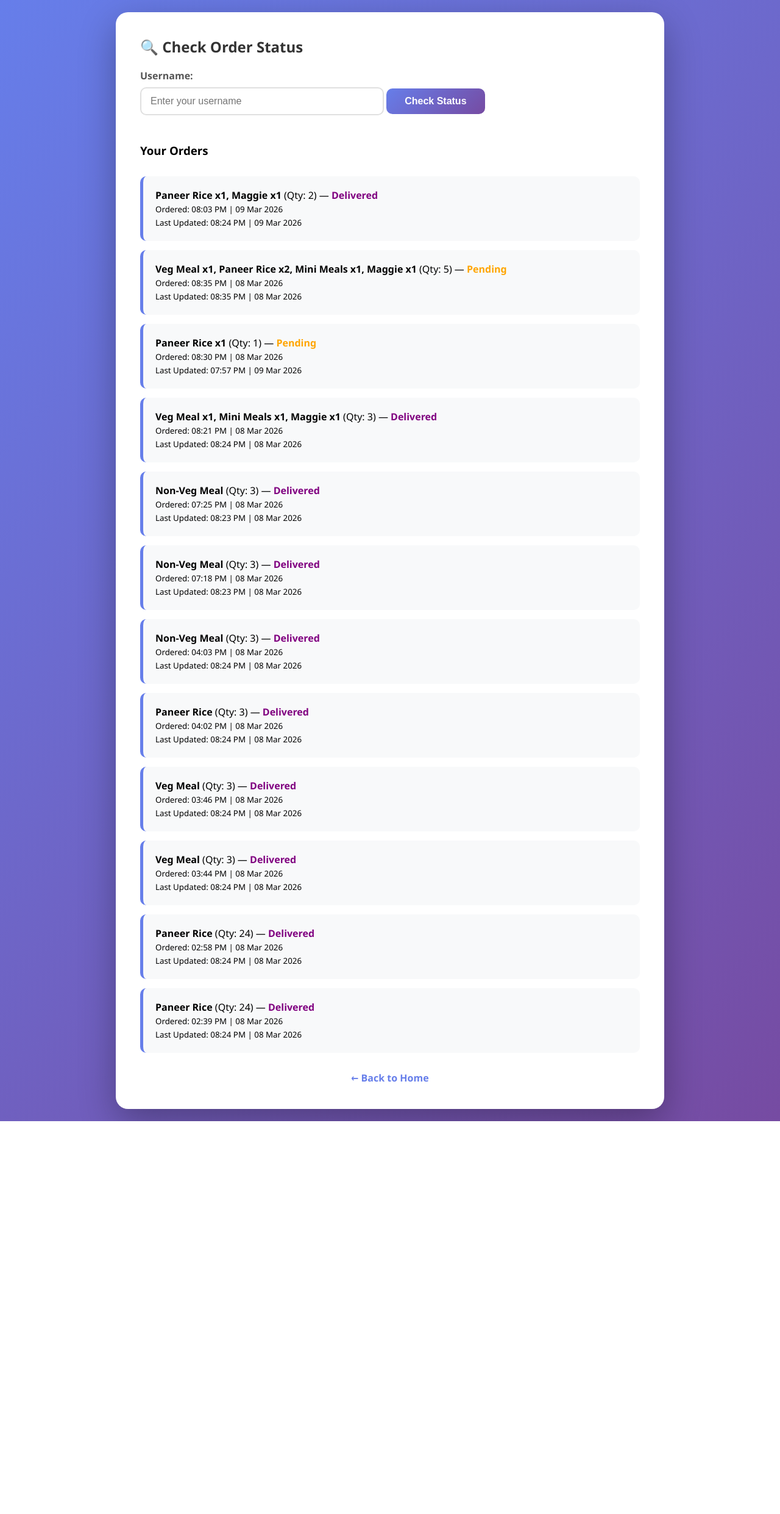
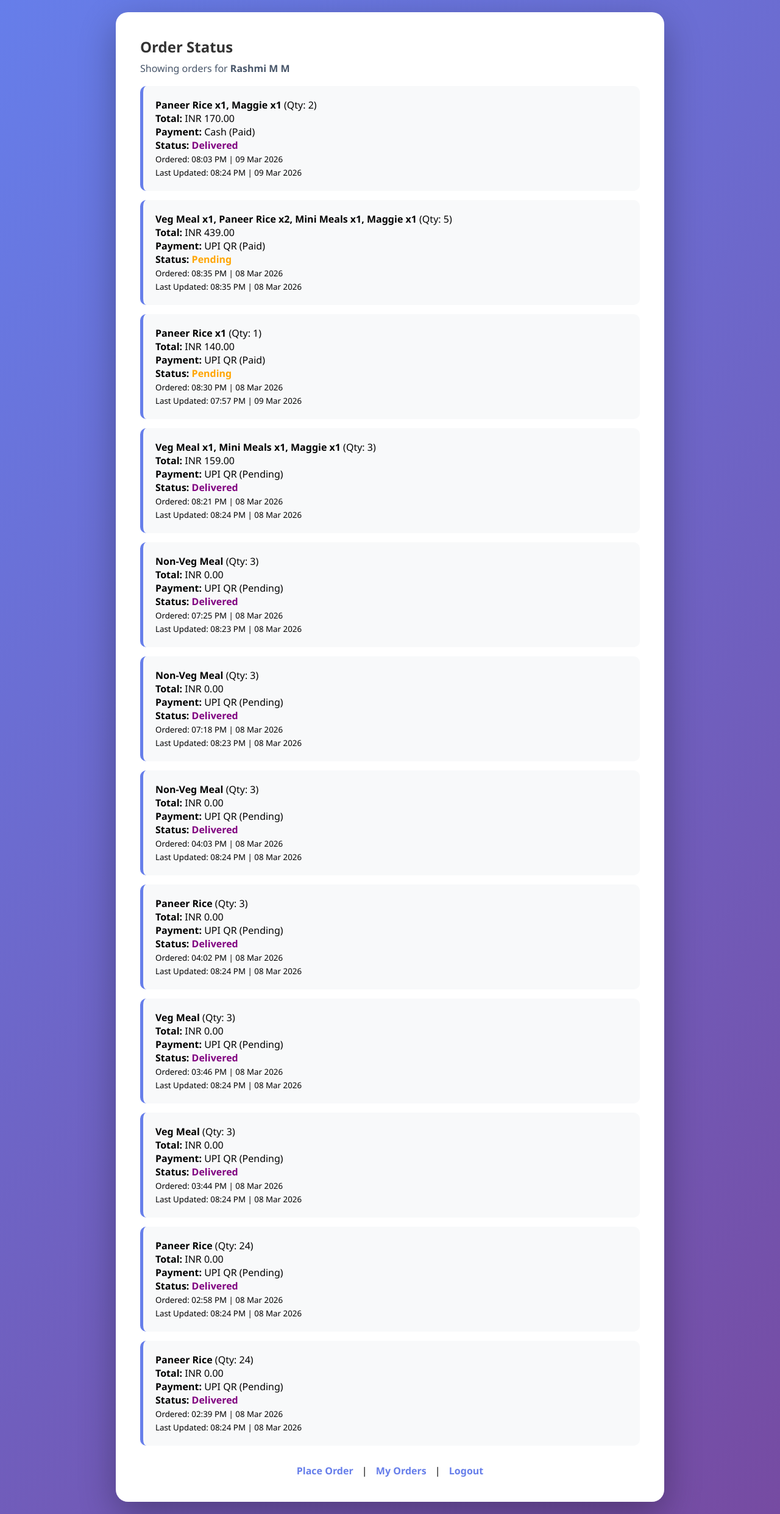
Before and after one commit to rashmimalikarjun/Order-management-system, a Flask app: page /status in a window 1280 px wide. Shown: the whole page at 61% size. Before the commit the page ends 1838 px from the top, so only its background shows below. Run offline with Flask 3, Linux system fonts and the light colour scheme; a user stored in the database is signed in; data comes from the database, SQL or seed files in the repository.

Commit message:
Update status.html

```diff
--- a/templates/status.html
+++ b/templates/status.html
@@ -5,19 +5,13 @@
     <meta name="viewport" content="width=device-width, initial-scale=1.0">
     <title>Check Status - Catering System</title>
     <style>
-        * {
-            margin: 0;
-            padding: 0;
-            box-sizing: border-box;
-        }
-
+        * { margin: 0; padding: 0; box-sizing: border-box; }
         body {
             font-family: 'Segoe UI', Tahoma, Geneva, Verdana, sans-serif;
             background: linear-gradient(135deg, #667eea 0%, #764ba2 100%);
             min-height: 100vh;
             padding: 20px;
         }
-
         .container {
             max-width: 900px;
             margin: 0 auto;
@@ -26,56 +20,9 @@
             box-shadow: 0 20px 60px rgba(0,0,0,0.3);
             padding: 40px;
         }
-
-        h2 {
-            color: #333;
-            margin-bottom: 20px;
-        }
-
-        label {
-            display: block;
-            margin-bottom: 8px;
-            color: #555;
-            font-weight: 600;
-        }
-
-        input[type="text"] {
-            width: 100%;
-            max-width: 400px;
-            padding: 12px 15px;
-            border: 2px solid #e0e0e0;
-            border-radius: 10px;
-            font-size: 16px;
-            margin-bottom: 15px;
-        }
-
-        input:focus {
-            outline: none;
-            border-color: #667eea;
-            box-shadow: 0 0 0 3px rgba(102, 126, 234, 0.1);
-        }
-
-        button {
-            background: linear-gradient(135deg, #667eea 0%, #764ba2 100%);
-            color: white;
-            padding: 12px 30px;
-            border: none;
-            border-radius: 10px;
-            font-size: 16px;
-            font-weight: 600;
-            cursor: pointer;
-        }
-
-        button:hover {
-            transform: translateY(-2px);
-            box-shadow: 0 10px 20px rgba(102, 126, 234, 0.3);
-        }
-
-        ul {
-            list-style: none;
-            margin-top: 30px;
-        }
-
+        h2 { color: #333; margin-bottom: 8px; }
+        .meta { color: #475569; margin-bottom: 18px; }
+        ul { list-style: none; margin-top: 10px; }
         li {
             background: #f8f9fa;
             padding: 20px;
@@ -83,12 +30,10 @@
             border-radius: 10px;
             border-left: 5px solid #667eea;
         }
-
         .status-pending { color: orange; font-weight: bold; }
         .status-preparing { color: blue; font-weight: bold; }
         .status-ready { color: green; font-weight: bold; }
         .status-delivered { color: purple; font-weight: bold; }
-
         .alert-error {
             background: #f8d7da;
             color: #842029;
@@ -97,36 +42,34 @@
             border-left: 4px solid #842029;
             margin: 20px 0;
         }
-
         .nav-links {
             text-align: center;
             margin-top: 30px;
         }
-
         .nav-links a {
             color: #667eea;
             text-decoration: none;
             font-weight: 600;
+            margin: 0 10px;
         }
     </style>
 </head>
 <body>
     <div class="container">
-        <h2>🔍 Check Order Status</h2>
-
-        <form method="POST" action="{{ url_for('status') }}">
-            <label>Username:</label>
-            <input type="text" name="username" required placeholder="Enter your username">
-            <button type="submit">Check Status</button>
-        </form>
+        <h2>Order Status</h2>
+        <p class="meta">Showing orders for <strong>{{ username }}</strong></p>
 
         {% if orders %}
-            <h3 style="margin-top: 30px;">Your Orders</h3>
             <ul>
                 {% for order in orders %}
                     <li>
-                        <strong>{{ order.menu }}</strong> (Qty: {{ order.quantity }}) —
-                        <b class="status-{{ order.status|lower }}">{{ order.status }}</b>
+                        <strong>{{ order.menu }}</strong> (Qty: {{ order.quantity }})
+                        <br>
+                        <strong>Total:</strong> INR {{ '%.2f'|format(order.total_price or 0) }}
+                        <br>
+                        <strong>Payment:</strong> {{ order.payment_method }} ({{ order.payment_status }})
+                        <br>
+                        <strong>Status:</strong> <span class="status-{{ order.status|lower }}">{{ order.status }}</span>
                         <br>
                         <small>Ordered: {{ order.time }}</small>
                         <br>
@@ -134,12 +77,14 @@
                     </li>
                 {% endfor %}
             </ul>
-        {% elif request.method == 'POST' %}
-            <p class="alert-error">No orders found for this username.</p>
+        {% else %}
+            <p class="alert-error">No orders found yet.</p>
         {% endif %}
 
         <div class="nav-links">
-            <a href="/">← Back to Home</a>
+            <a href="{{ url_for('order') }}">Place Order</a> |
+            <a href="{{ url_for('my_orders') }}">My Orders</a> |
+            <a href="{{ url_for('logout') }}">Logout</a>
         </div>
     </div>
 </body>
```
